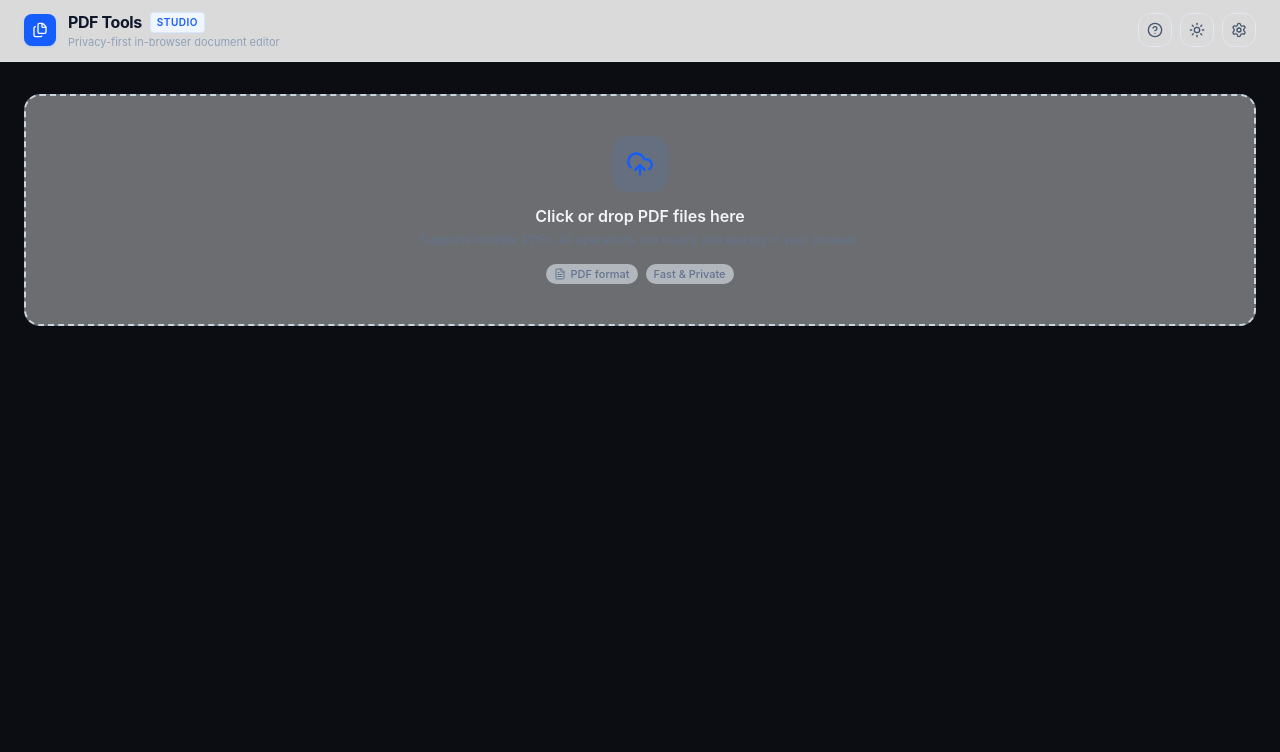
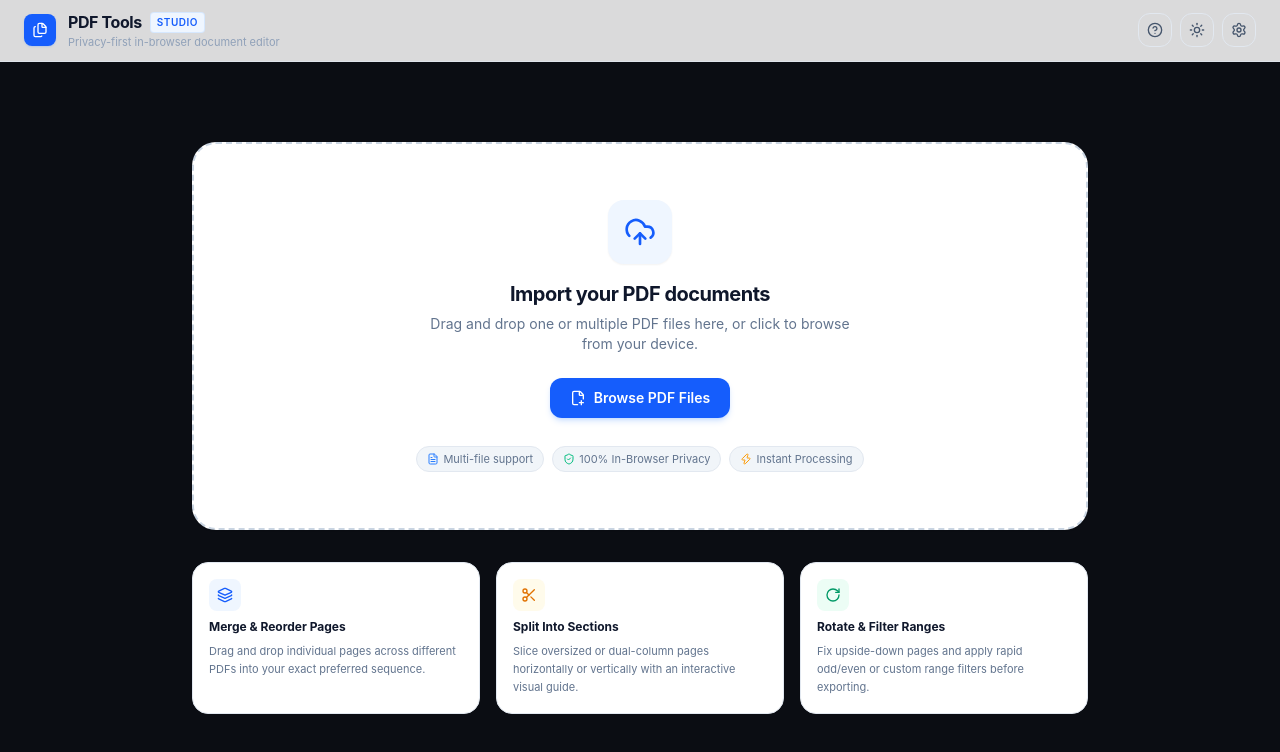
Before and after one commit to S488U/PDF_merger, a Next.js app: page / in a window 1280 px wide. Shown: the top 752 px of the page. Built offline with nearby package versions, Linux system fonts and the light colour scheme.

Commit message:
Feat(UI): Redesign file dropzone with dual empty-state onboarding and compact workspace append bar

```diff
--- a/components/upload/DropZone.tsx
+++ b/components/upload/DropZone.tsx
@@ -2,23 +2,47 @@
 
 import React, { useState, useRef } from 'react';
 import { usePdfStore } from '@/lib/store/usePdfStore';
-import { UploadCloud, FileText, Loader2 } from 'lucide-react';
+import {
+  UploadCloud,
+  FilePlus2,
+  FileText,
+  ShieldCheck,
+  Zap,
+  Scissors,
+  RotateCw,
+  Layers,
+  Loader2,
+  Plus,
+} from 'lucide-react';
 
 export function DropZone() {
   const [isDragOver, setIsDragOver] = useState(false);
   const fileInputRef = useRef<HTMLInputElement>(null);
-  const { addSourceFiles, isProcessing, processingMessage } = usePdfStore();
+  const { addSourceFiles, isProcessing, processingMessage, pages, addToast } = usePdfStore();
 
   const handleFiles = async (fileList: FileList | null) => {
     if (!fileList || fileList.length === 0) return;
 
     const filesToLoad: { file: File; buffer: ArrayBuffer }[] = [];
+    let invalidCount = 0;
+
     for (let i = 0; i < fileList.length; i++) {
       const file = fileList[i];
       if (file.name.toLowerCase().endsWith('.pdf') || file.type === 'application/pdf') {
+        try {
           const buffer = await file.arrayBuffer();
           filesToLoad.push({ file, buffer });
+        } catch (err) {
+          console.error('Error reading file buffer:', err);
+          invalidCount++;
         }
+      } else {
+        invalidCount++;
+      }
+    }
+
+    if (invalidCount > 0) {
+      addToast(`${invalidCount} non-PDF file(s) ignored. Only PDF documents are supported.`, 'warning');
     }
 
     if (filesToLoad.length > 0) {
@@ -43,16 +67,22 @@ export function DropZone() {
     }
   };
 
+  const triggerBrowse = () => {
+    fileInputRef.current?.click();
+  };
+
+  // Case 1: Workspace already has documents -> render a sleek, compact add-files banner
+  if (pages.length > 0) {
     return (
       <div
         onDragOver={onDragOver}
         onDragLeave={onDragLeave}
         onDrop={onDrop}
-      onClick={() => fileInputRef.current?.click()}
-      className={`relative w-full rounded-2xl border-2 border-dashed p-6 sm:p-10 transition cursor-pointer text-center flex flex-col items-center justify-center gap-3 ${
+        onClick={triggerBrowse}
+        className={`group relative w-full flex items-center justify-between px-4 sm:px-5 py-3 rounded-xl border border-dashed transition cursor-pointer ${
           isDragOver
-          ? 'border-blue-500 bg-blue-500/10 scale-[1.005]'
-          : 'border-slate-300 dark:border-slate-700 hover:border-blue-400 dark:hover:border-blue-500 bg-white/40 dark:bg-slate-900/40'
+            ? 'border-blue-500 bg-blue-50/60 dark:bg-blue-950/40 ring-2 ring-blue-500/20'
+            : 'border-slate-300 dark:border-slate-700/80 bg-white/70 dark:bg-slate-900/60 hover:border-blue-400 dark:hover:border-blue-500 hover:bg-slate-50 dark:hover:bg-slate-800/50'
         }`}
       >
         <input
@@ -67,30 +97,145 @@ export function DropZone() {
           }}
         />
 
-      <div className="w-14 h-14 rounded-2xl bg-blue-500/10 dark:bg-blue-500/20 text-blue-600 dark:text-blue-400 flex items-center justify-center">
+        <div className="flex items-center gap-3">
+          <div className="w-8 h-8 rounded-lg bg-blue-50 dark:bg-blue-950/50 text-blue-600 dark:text-blue-400 flex items-center justify-center shrink-0">
             {isProcessing ? (
-          <Loader2 className="w-7 h-7 animate-spin" />
+              <Loader2 className="w-4 h-4 animate-spin" />
             ) : (
-          <UploadCloud className="w-7 h-7" />
+              <FilePlus2 className="w-4 h-4" />
+            )}
+          </div>
+          <div>
+            <p className="text-xs font-semibold text-slate-800 dark:text-slate-200">
+              {isProcessing ? processingMessage || 'Parsing PDF...' : 'Add more PDF documents'}
+            </p>
+            <p className="text-[11px] text-slate-500 dark:text-slate-400 hidden sm:block">
+              Drop PDFs here or click to append pages to the canvas
+            </p>
+          </div>
+        </div>
+
+        <button
+          type="button"
+          onClick={(e) => {
+            e.stopPropagation();
+            triggerBrowse();
+          }}
+          className="flex items-center gap-1.5 px-3 py-1.5 rounded-lg text-xs font-semibold bg-blue-600 hover:bg-blue-700 text-white shadow-2xs transition"
+        >
+          <Plus className="w-3.5 h-3.5" />
+          <span>Upload More</span>
+        </button>
+      </div>
+    );
+  }
+
+  // Case 2: Empty Workspace -> rich, welcoming, professional onboarding experience
+  return (
+    <div className="w-full max-w-4xl mx-auto py-8 sm:py-12 space-y-8">
+      {/* Upload Drop Zone Card */}
+      <div
+        onDragOver={onDragOver}
+        onDragLeave={onDragLeave}
+        onDrop={onDrop}
+        onClick={triggerBrowse}
+        className={`relative w-full rounded-3xl border-2 border-dashed p-8 sm:p-14 transition-all duration-200 cursor-pointer text-center flex flex-col items-center justify-center gap-4 bg-white dark:bg-slate-900/70 shadow-xs ${
+          isDragOver
+            ? 'border-blue-500 bg-blue-50/30 dark:bg-blue-950/30 scale-[1.01] ring-4 ring-blue-500/10'
+            : 'border-slate-300 dark:border-slate-700 hover:border-blue-500 dark:hover:border-blue-500 hover:shadow-md'
+        }`}
+      >
+        <input
+          ref={fileInputRef}
+          type="file"
+          multiple
+          accept="application/pdf,.pdf"
+          className="hidden"
+          onChange={async (e) => {
+            await handleFiles(e.target.files);
+            if (fileInputRef.current) fileInputRef.current.value = '';
+          }}
+        />
+
+        <div className="w-16 h-16 rounded-2xl bg-blue-50 dark:bg-blue-950/60 text-blue-600 dark:text-blue-400 flex items-center justify-center shadow-xs">
+          {isProcessing ? (
+            <Loader2 className="w-8 h-8 animate-spin" />
+          ) : (
+            <UploadCloud className="w-8 h-8" />
           )}
         </div>
 
-      <div>
-        <h3 className="text-base font-semibold">
-          {isProcessing ? processingMessage || 'Processing files...' : 'Click or drop PDF files here'}
-        </h3>
-        <p className="text-xs text-slate-500 dark:text-slate-400 mt-1">
-          Supports multiple PDFs. All operations run locally and quickly in your browser.
+        <div className="max-w-md space-y-1.5">
+          <h2 className="text-lg sm:text-xl font-bold tracking-tight text-slate-900 dark:text-slate-100">
+            {isProcessing ? processingMessage || 'Reading PDF files...' : 'Import your PDF documents'}
+          </h2>
+          <p className="text-xs sm:text-sm text-slate-500 dark:text-slate-400">
+            Drag and drop one or multiple PDF files here, or click to browse from your device.
           </p>
         </div>
 
-      <div className="flex items-center gap-2 mt-1">
-        <span className="inline-flex items-center gap-1 text-[11px] font-medium text-slate-500 dark:text-slate-400 px-2 py-0.5 rounded-full bg-slate-200/60 dark:bg-slate-800/60">
-          <FileText className="w-3 h-3" /> PDF format
+        <button
+          type="button"
+          onClick={(e) => {
+            e.stopPropagation();
+            triggerBrowse();
+          }}
+          className="mt-2 inline-flex items-center gap-2 px-5 py-2.5 rounded-xl text-xs sm:text-sm font-semibold bg-blue-600 hover:bg-blue-700 text-white shadow-md shadow-blue-500/20 transition active:scale-98"
+        >
+          <FilePlus2 className="w-4 h-4" />
+          Browse PDF Files
+        </button>
+
+        <div className="flex flex-wrap items-center justify-center gap-2 pt-3 text-[11px] text-slate-500 dark:text-slate-400">
+          <span className="flex items-center gap-1 px-2.5 py-1 rounded-full bg-slate-100 dark:bg-slate-800 border border-slate-200 dark:border-slate-700">
+            <FileText className="w-3 h-3 text-blue-500" /> Multi-file support
           </span>
-        <span className="inline-flex items-center gap-1 text-[11px] font-medium text-slate-500 dark:text-slate-400 px-2 py-0.5 rounded-full bg-slate-200/60 dark:bg-slate-800/60">
-          Fast & Private
+          <span className="flex items-center gap-1 px-2.5 py-1 rounded-full bg-slate-100 dark:bg-slate-800 border border-slate-200 dark:border-slate-700">
+            <ShieldCheck className="w-3 h-3 text-emerald-500" /> 100% In-Browser Privacy
           </span>
+          <span className="flex items-center gap-1 px-2.5 py-1 rounded-full bg-slate-100 dark:bg-slate-800 border border-slate-200 dark:border-slate-700">
+            <Zap className="w-3 h-3 text-amber-500" /> Instant Processing
+          </span>
+        </div>
+      </div>
+
+      {/* Feature Walkthrough Grid */}
+      <div className="grid grid-cols-1 sm:grid-cols-3 gap-4">
+        <div className="p-4 rounded-2xl bg-white dark:bg-slate-900/60 border border-slate-200 dark:border-slate-800 space-y-2">
+          <div className="w-8 h-8 rounded-lg bg-blue-50 dark:bg-blue-950/50 text-blue-600 dark:text-blue-400 flex items-center justify-center">
+            <Layers className="w-4 h-4" />
+          </div>
+          <h3 className="text-xs font-bold text-slate-900 dark:text-slate-100">
+            Merge & Reorder Pages
+          </h3>
+          <p className="text-[11px] text-slate-500 dark:text-slate-400 leading-relaxed">
+            Drag and drop individual pages across different PDFs into your exact preferred sequence.
+          </p>
+        </div>
+
+        <div className="p-4 rounded-2xl bg-white dark:bg-slate-900/60 border border-slate-200 dark:border-slate-800 space-y-2">
+          <div className="w-8 h-8 rounded-lg bg-amber-50 dark:bg-amber-950/50 text-amber-600 dark:text-amber-400 flex items-center justify-center">
+            <Scissors className="w-4 h-4" />
+          </div>
+          <h3 className="text-xs font-bold text-slate-900 dark:text-slate-100">
+            Split Into Sections
+          </h3>
+          <p className="text-[11px] text-slate-500 dark:text-slate-400 leading-relaxed">
+            Slice oversized or dual-column pages horizontally or vertically with an interactive visual guide.
+          </p>
+        </div>
+
+        <div className="p-4 rounded-2xl bg-white dark:bg-slate-900/60 border border-slate-200 dark:border-slate-800 space-y-2">
+          <div className="w-8 h-8 rounded-lg bg-emerald-50 dark:bg-emerald-950/50 text-emerald-600 dark:text-emerald-400 flex items-center justify-center">
+            <RotateCw className="w-4 h-4" />
+          </div>
+          <h3 className="text-xs font-bold text-slate-900 dark:text-slate-100">
+            Rotate & Filter Ranges
+          </h3>
+          <p className="text-[11px] text-slate-500 dark:text-slate-400 leading-relaxed">
+            Fix upside-down pages and apply rapid odd/even or custom range filters before exporting.
+          </p>
+        </div>
       </div>
     </div>
   );
```
Lines whose indentation alone changed are shown as unchanged.
